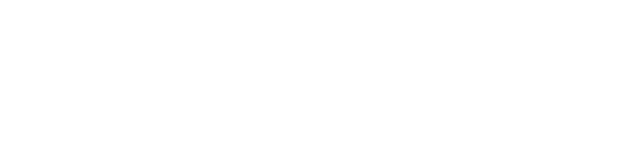
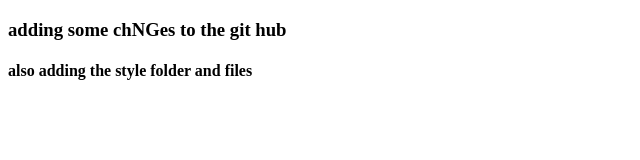
Before and after one commit to Rkb-Hasan/first-ph-git-repo, a plain HTML site: page index.html in a window 1280 px wide. Shown: the whole page, without its empty margins (0-640 px from the left). Drawn offline with Linux system fonts and the light colour scheme.

Commit message:
added the css and some html

```diff
--- a/index.html
+++ b/index.html
@@ -5,5 +5,9 @@
     <meta name="viewport" content="width=device-width, initial-scale=1.0" />
     <title>First ph github repo</title>
   </head>
-  <body></body>
+  <body>
+    <h3>adding some chNGes to the git hub</h3>
+
+    <h4>also adding the style folder and files</h4>
+  </body>
 </html>
--- /dev/null
+++ b/styles/git.css
@@ -0,0 +1,3 @@
+h3 {
+  color: red;
+}
```
